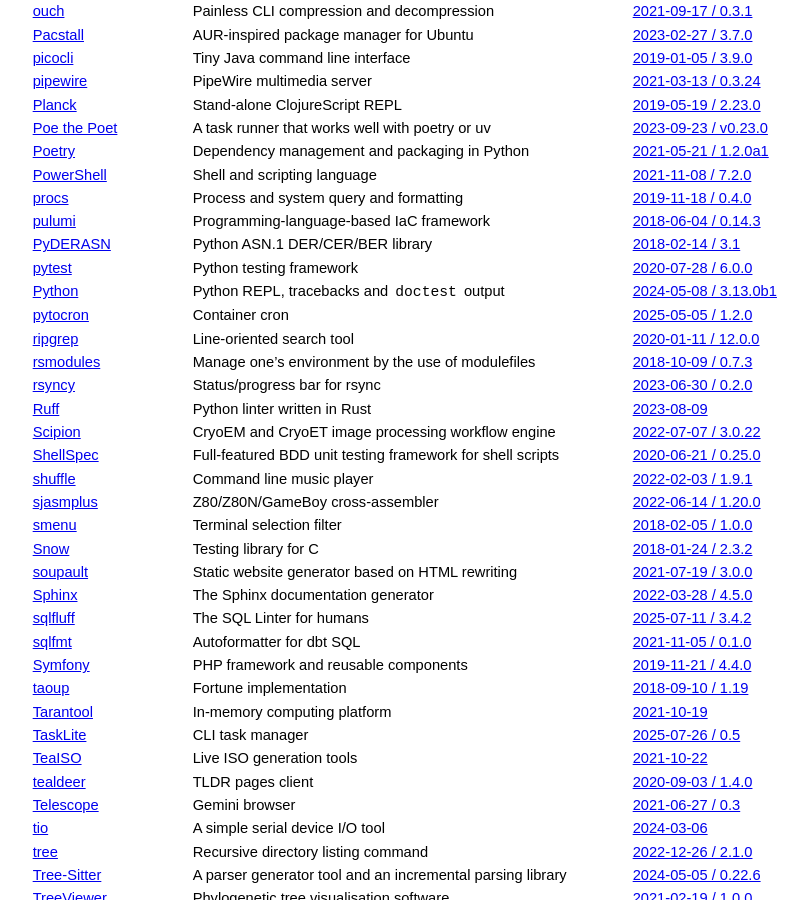
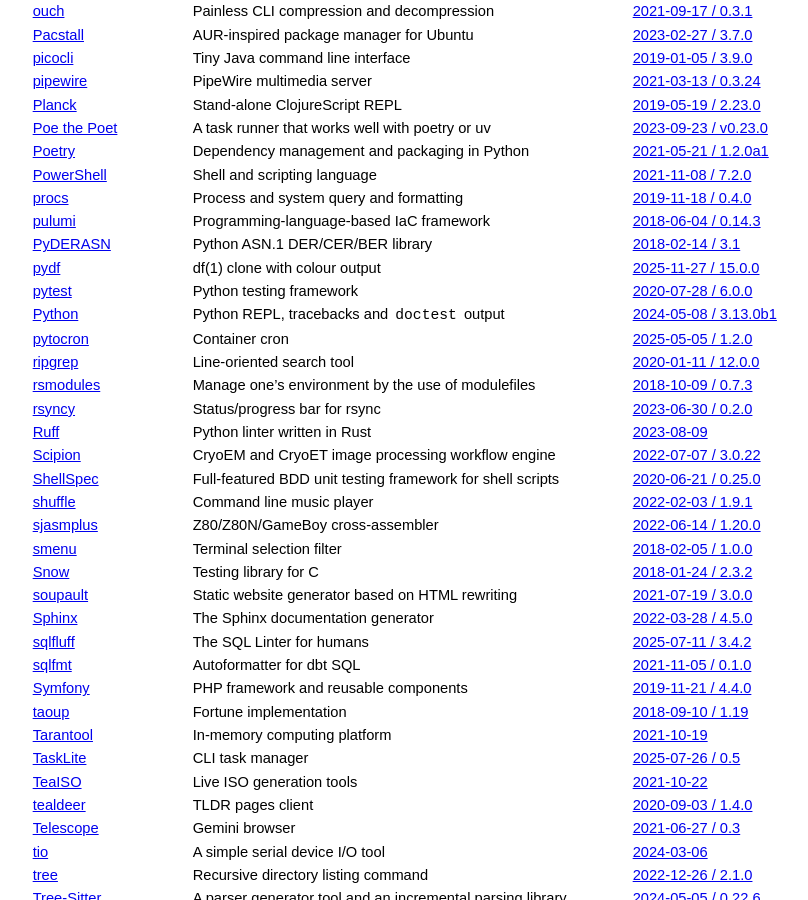
Before and after one commit to jcs/no_color, a Jekyll site: the page built from index.md, in a window 1280 px wide and 900 px high, scrolled down 5917 px. Shown: the whole window, without its empty margins (211-1019 px from the left). Built offline with Jekyll 4.4.1, drawn with Linux system fonts in a browser that asks for light colours; our own code applies the rules of GitHub Pages for plain Markdown files.

Commit message:
Add pydf (#329)

```diff
--- a/index.md
+++ b/index.md
@@ -290,6 +290,7 @@ color by default via `NO_COLOR`.
 | [procs](https://github.com/c-blake/procs) | Process and system query and formatting | [2019-11-18 / 0.4.0](https://github.com/c-blake/procs/commit/7d19fc184f8c29481dd5a4c4d5d26c671c2c0a4c) |
 | [pulumi](https://pulumi.io/) | Programming-language-based IaC framework | [2018-06-04 / 0.14.3](https://github.com/pulumi/pulumi/pull/1594) |
 | [PyDERASN](http://www.pyderasn.cypherpunks.ru/) | Python ASN.1 DER/CER/BER library | [2018-02-14 / 3.1](http://www.git.cypherpunks.ru/?p=pyderasn.git;a=commitdiff;h=54876436a23f14951f2e6353e9072c9a098b35b4) |
+| [pydf](https://github.com/garabik/pydf) | df(1) clone with colour output | [2025-11-27 / 15.0.0](https://github.com/garabik/pydf/pull/18) |
 | [pytest](https://pytest.org) | Python testing framework | [2020-07-28 / 6.0.0](https://docs.pytest.org/en/stable/changelog.html#pytest-6-0-0-2020-07-28) |
 | [Python](https://docs.python.org/3.13/using/cmdline.html#using-on-controlling-color) | Python REPL, tracebacks and `doctest` output | [2024-05-08 / 3.13.0b1](https://docs.python.org/3.13/whatsnew/3.13.html) |
 | [pytocron](https://github.com/hartwork/pytocron) | Container cron | [2025-05-05 / 1.2.0](https://github.com/hartwork/pytocron/releases/tag/v1.2.0) |
```
